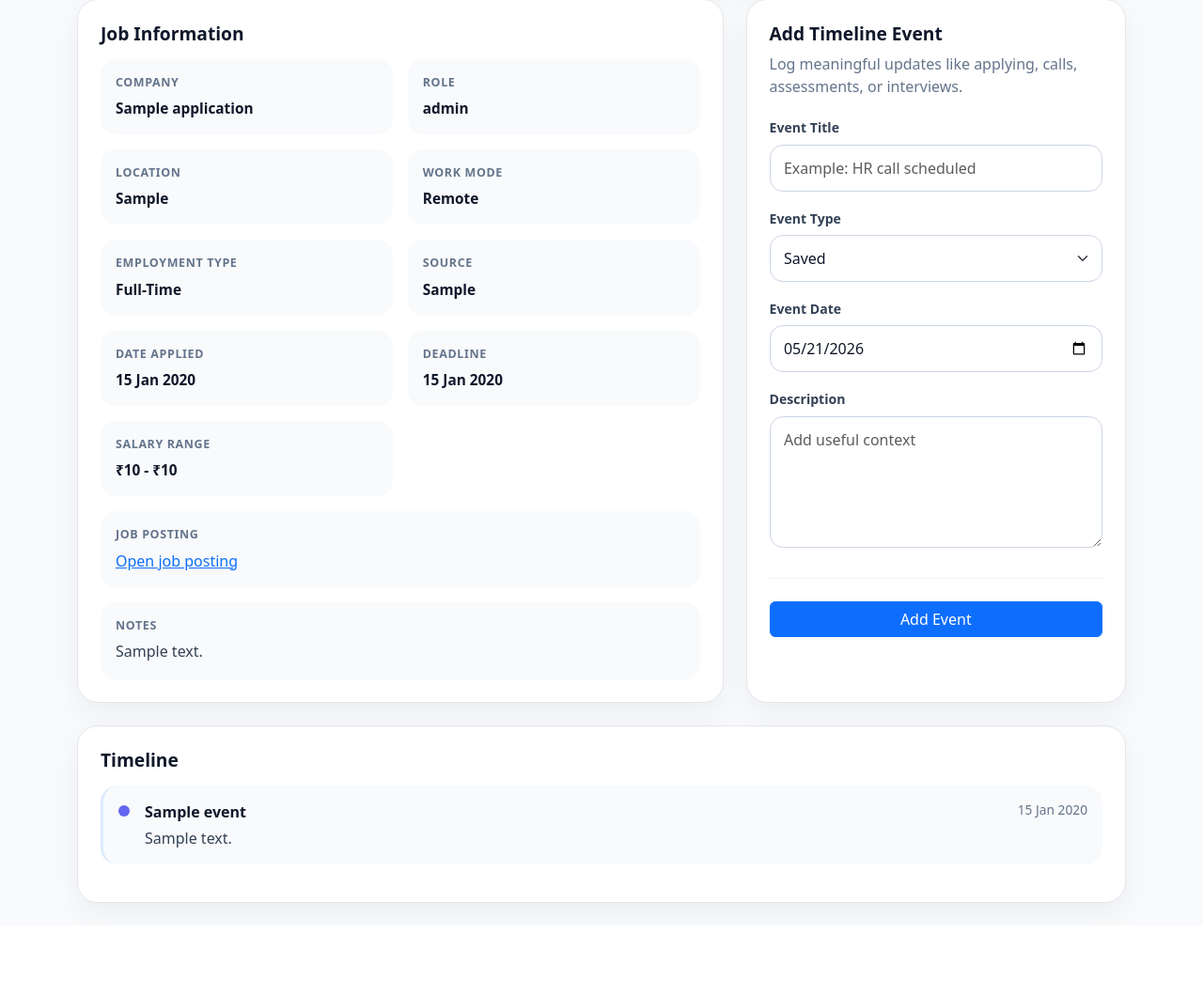
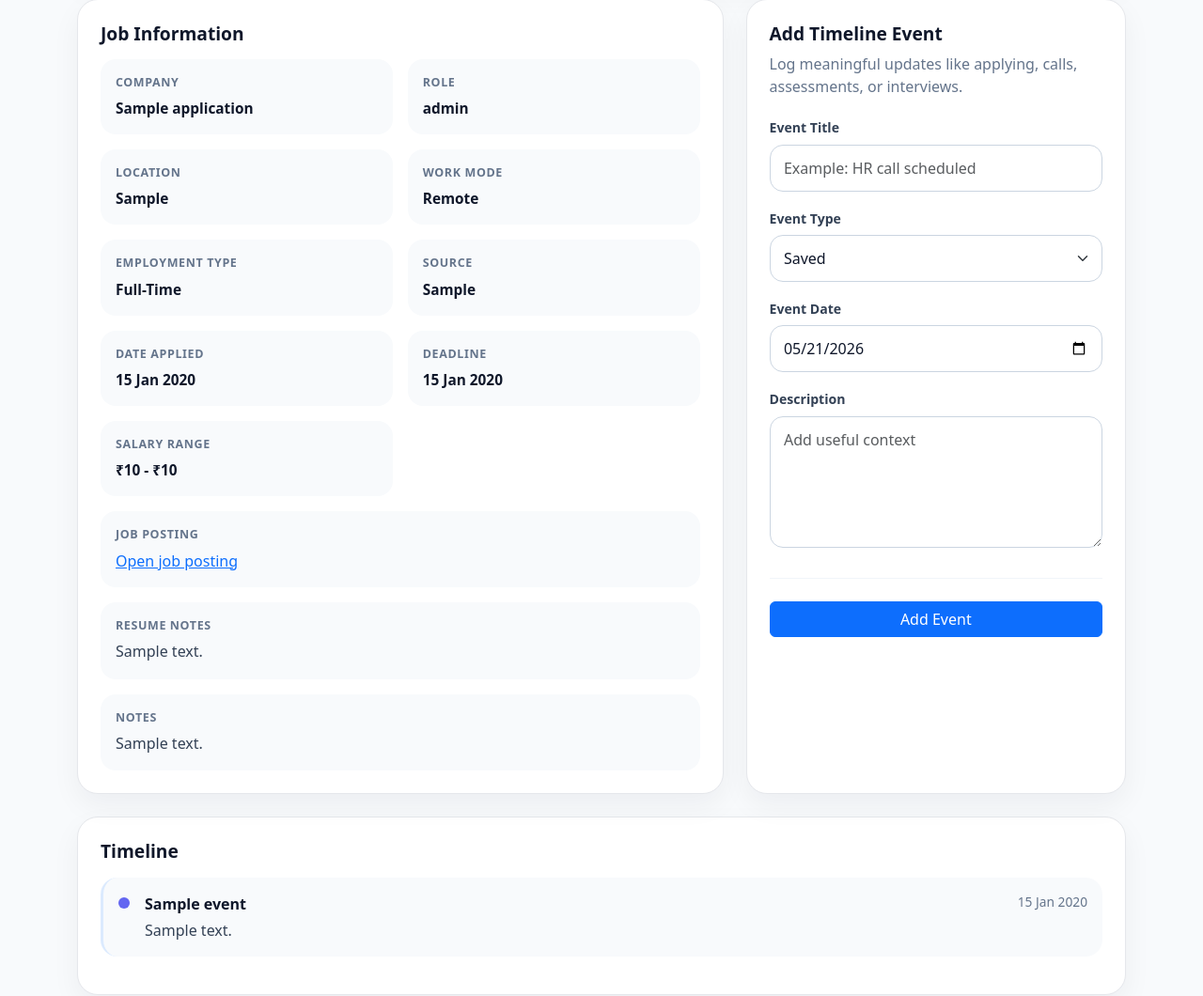
Before and after one commit to AtramAniket/career_os, a Flask app: page /applications/1 in a window 1280 px wide. Shown: the part 316-1376 px from the top of the page at 94% size. Before the commit the page ends 1290 px from the top, so only its background shows below. Run offline with Flask 3, Linux system fonts and the light colour scheme; a user stored in the database is signed in; tables that the repository leaves empty hold one stand-in row (values such as "Sample post").

Commit message:
added description field and resume notes to display

```diff
--- a/app/templates/applications/detail.html
+++ b/app/templates/applications/detail.html
@@ -116,6 +116,20 @@
         </div>
       {% endif %}
 
+      {% if application.job_description %}
+        <div class="notes-box">
+          <span>Job Description</span>
+          <p>{{ application.job_description }}</p>
+        </div>
+      {% endif %}
+
+      {% if application.resume_notes %}
+        <div class="notes-box">
+          <span>Resume Notes</span>
+          <p>{{ application.resume_notes }}</p>
+        </div>
+      {% endif %}
+
       {% if application.notes %}
         <div class="notes-box">
           <span>Notes</span>
```
